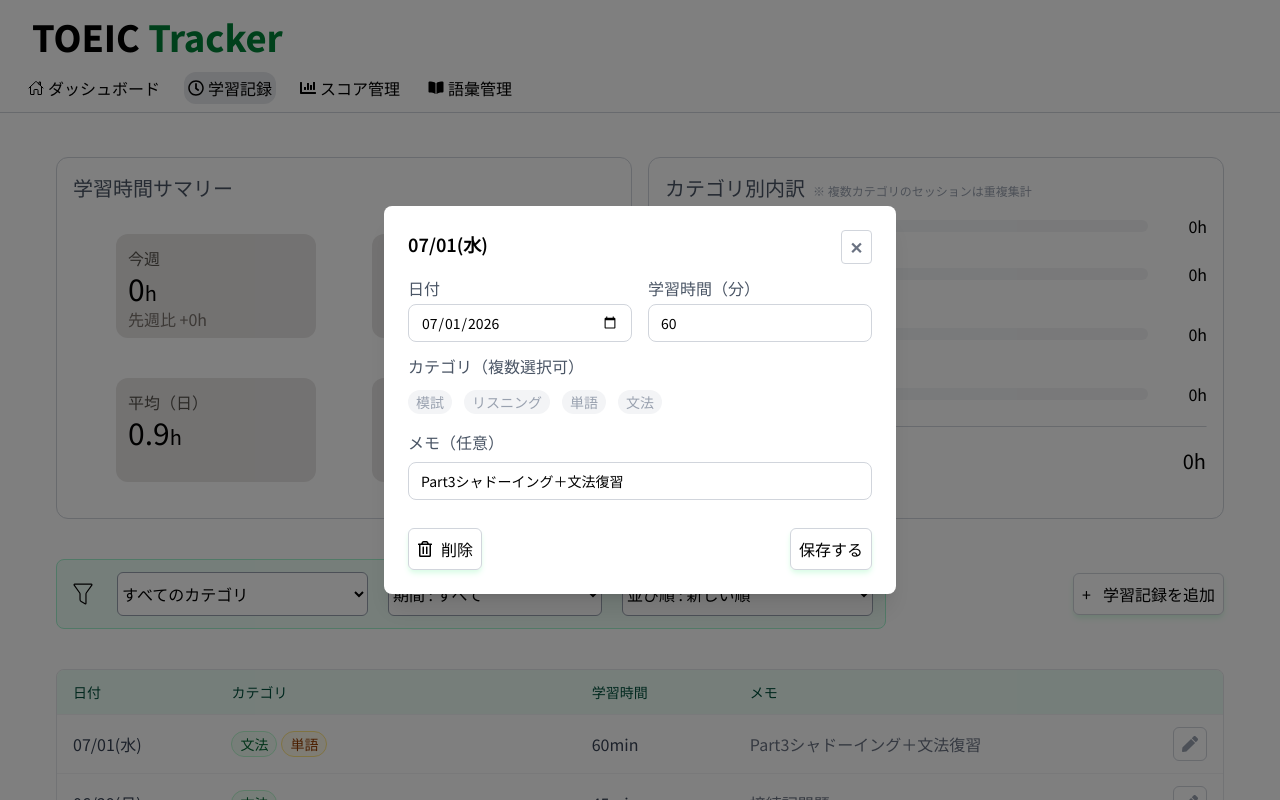
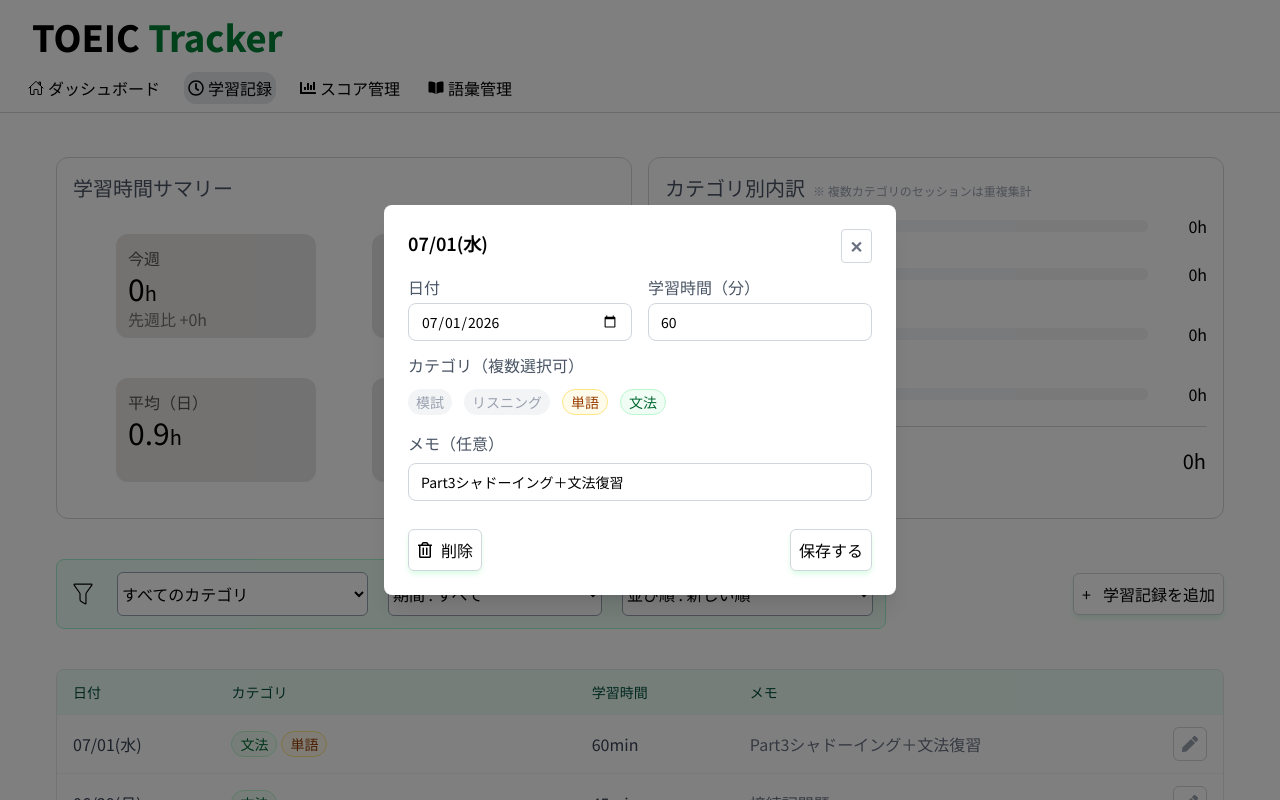
Before and after one commit to k-tomida/toeic-tracker, a React (Vite) app in the folder frontend/: page /study-sessions in a window 1280 px wide. Both pictures are taken after a click on the button 1190 px from the left and 744 px from the top of the page. Shown: the top 800 px of the page. Built offline with nearby package versions, Linux system fonts and the light colour scheme.

Commit message:
fix: popupのエラー修正

```diff
--- a/frontend/src/modules/PopUp.tsx
+++ b/frontend/src/modules/PopUp.tsx
@@ -3,6 +3,7 @@ import type { tableType } from "../types/tableType";
 import { formatDate } from "../utils/formatDate";
 import { Button } from "../ui/Button";
 import { FaRegTrashAlt } from "react-icons/fa";
+import type { categoryType } from "../types/categoryType";
 
 type Props = {
     onClose: () => void;
@@ -10,13 +11,20 @@ type Props = {
 };
 
 const tagStyles: Record<string, string> = {
-    リスニング: "bg-blue-50 text-blue-800 border border-blue-200",
-    単語: "bg-amber-50 text-amber-800 border border-amber-200",
-    文法: "bg-green-50 text-green-800 border border-green-200",
-    模試: "bg-orange-50 text-orange-800 border border-orange-200",
+    listening: "bg-blue-50 text-blue-800 border border-blue-200",
+    vocabulary: "bg-amber-50 text-amber-800 border border-amber-200",
+    grammar: "bg-green-50 text-green-800 border border-green-200",
+    mockExam: "bg-purple-50 text-purple-800 border border-purple-200",
 };
 
-const allCategories = ["模試", "リスニング", "単語", "文法"];
+const categoryLabelMap: Record<string, string> = {
+    listening: "リスニング",
+    vocabulary: "単語",
+    grammar: "文法",
+    mockExam: "模試"
+};
+
+const allCategories: categoryType[] = ["mockExam", "listening", "vocabulary", "grammar"];
 
 export const PopUp = ({ onClose, data }: Props) => {
     const [date, setDate] = useState(data?.date ?? "");
@@ -24,7 +32,7 @@ export const PopUp = ({ onClose, data }: Props) => {
     const [category, setCategory] = useState(data?.category ?? []);
     const [memo, setMemo] = useState(data?.memo ?? "");
 
-    const toggleCategory = (c: string) => {
+    const toggleCategory = (c: categoryType) => {
         setCategory((prev) =>
             prev.includes(c) ? prev.filter((item) => item !== c) : [...prev, c]
         );
@@ -74,7 +82,7 @@ export const PopUp = ({ onClose, data }: Props) => {
                                 className={`text-sm px-2 py-0.5 rounded-full font-medium hover:bg-gray-200
                                     ${category.includes(c) ? tagStyles[c] : "bg-gray-100 text-gray-400"}`}
                             >
-                                {c}
+                                {categoryLabelMap[c]}
                             </button>
                         ))}
                     </div>
```
